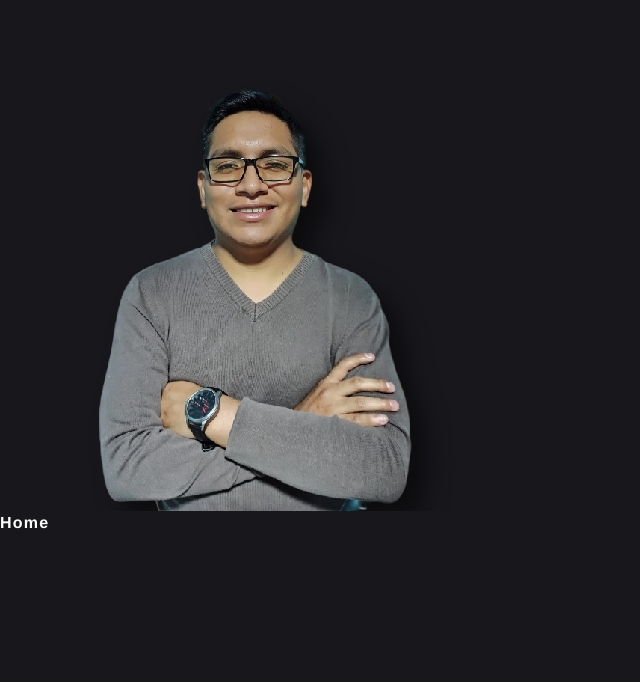
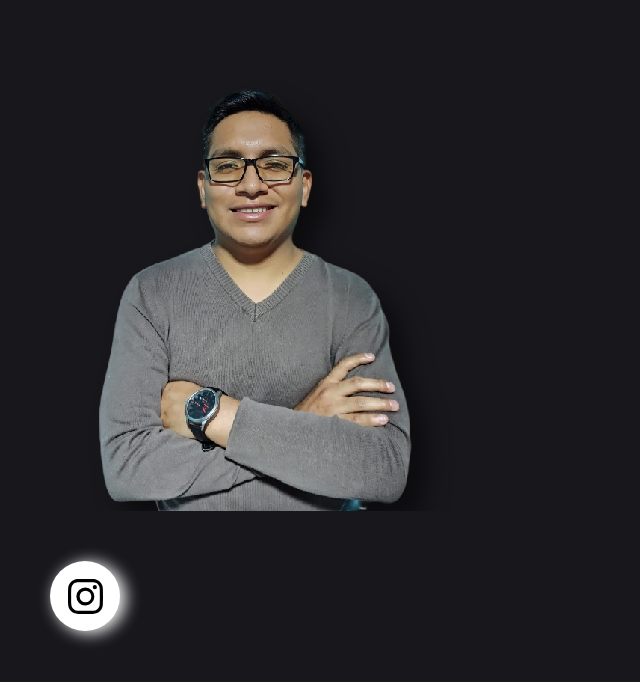
Before and after one commit to luzelcas96/portfolio-full-stack, a React (Create React App) app: page / in a window 1280 px wide. Shown: the top 682 px of the page, without its empty margins (0-640 px from the left). Built offline with nearby package versions, Linux system fonts and the light colour scheme.

Commit message:
ADD: button-icon-component

```diff
--- a/src/App.js
+++ b/src/App.js
@@ -1,4 +1,5 @@
 import ButtonTalk from "./components/Button/button";
+import ButtonIcon from "./components/BUttonIcon";
 import LinkTo from "./components/LinkTo";
 
 
@@ -9,10 +10,8 @@ function App() {
         <img src="assets/images/perfil.png" alt="Peerfil Luis Zelada "/>
       </div>
       {/* <ButtonTalk> Let's talk</ButtonTalk> */}
-      <div>
-      <LinkTo to="#" color="white">Home</LinkTo>
-
-      </div>
+      {/* <LinkTo to="#" color="white">Home</LinkTo> */}
+      <ButtonIcon icon= "instagram"/>
     </>
   );
 }
--- /dev/null
+++ b/src/components/BUttonIcon/button-icon.js
@@ -0,0 +1,18 @@
+import { Wrapper } from "./styles";
+import { BsGithub, BsLinkedin, BsInstagram} from "react-icons/bs"
+
+const optionsIcon = {
+  github: <BsGithub/>,
+  linkedin: <BsLinkedin/>,
+  instagram: <BsInstagram/>
+}
+
+function ButtonIcon({icon}) {
+  return (
+    <Wrapper>
+      {optionsIcon[icon]}
+    </Wrapper>
+  );
+}
+
+export default ButtonIcon;
--- /dev/null
+++ b/src/components/BUttonIcon/index.js
@@ -0,0 +1,3 @@
+import ButtonIcon from "./button-icon";
+
+export default ButtonIcon;
--- /dev/null
+++ b/src/components/BUttonIcon/styles.js
@@ -0,0 +1,18 @@
+import styled from "@emotion/styled";
+
+const Wrapper = styled.div`
+  margin: 50px;
+  width: 70px;
+  height: 70px;
+  background-color: white;
+  border:none;
+  border-radius: 50%;
+  cursor:pointer;
+  box-shadow: 5px 2px 15px 1px rgb(237,237,237);
+  display: flex;
+  align-items: center;
+  justify-content: center;
+  font-size: 35px;
+`;
+
+export {Wrapper};
```
